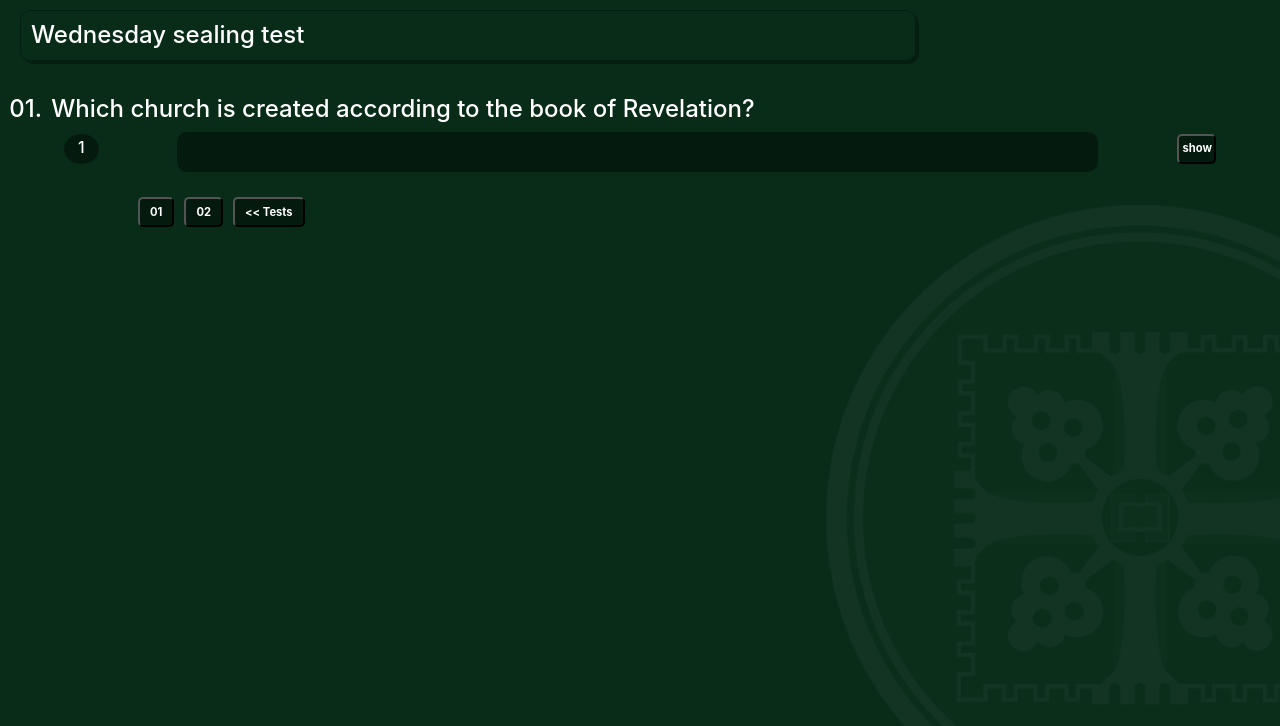
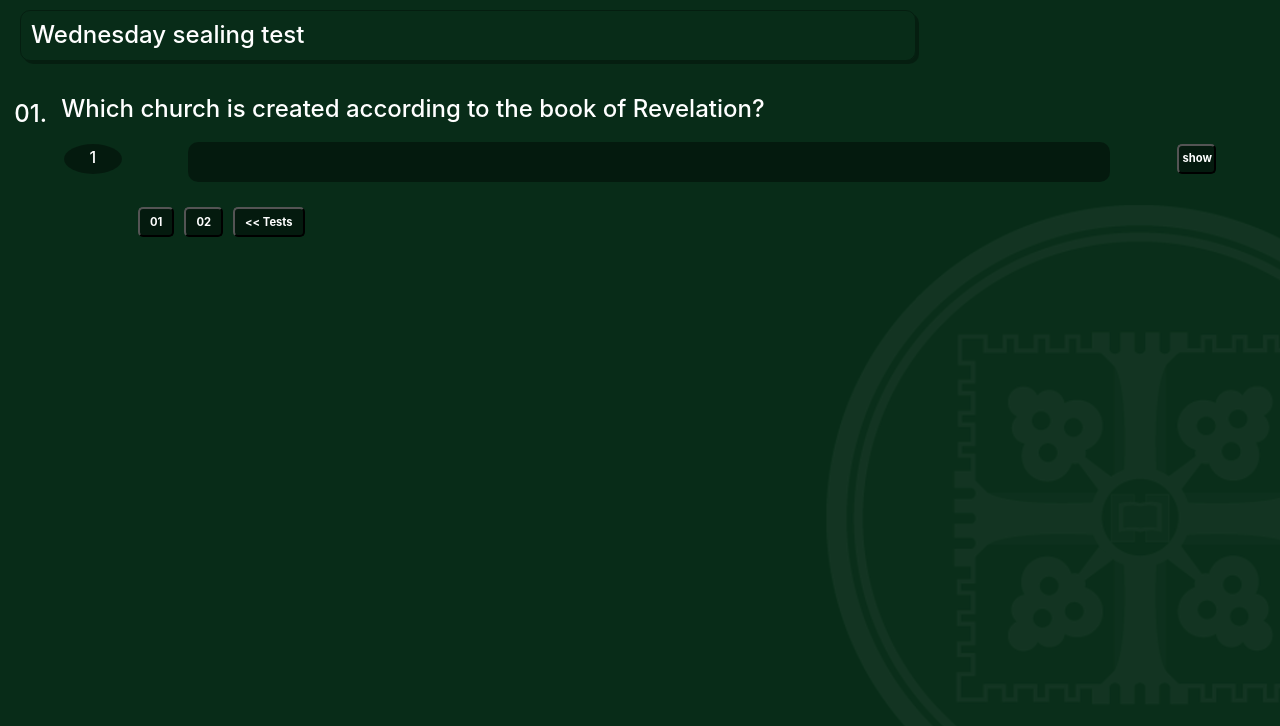
Before and after one commit to JethroKakson/ZMC, a Django app: a page that uses core/templates/core/index.html in a window 1280 px wide. Shown: the part 74-800 px from the top of the page. Run offline with Django 4.2, Linux system fonts and the light colour scheme; data comes from the database, SQL or seed files in the repository; some libraries are stand-ins or nearby versions.

Commit message:
Update memorize.css

```diff
--- a/core/static/css/memorize.css
+++ b/core/static/css/memorize.css
@@ -20,7 +20,7 @@
 }
 .number{
     width: 4%;
-    margin: 0;
+    margin: 5px;
     padding-bottom: 8px;
     text-align: center;
 }
@@ -53,7 +53,7 @@
     padding-top: 4px;
     margin-top: 2px;
     font-size: 1rem;
-    width: 3%;
+    width: 5%;
 }
 .ans_div{
     margin: 0 auto;
```
